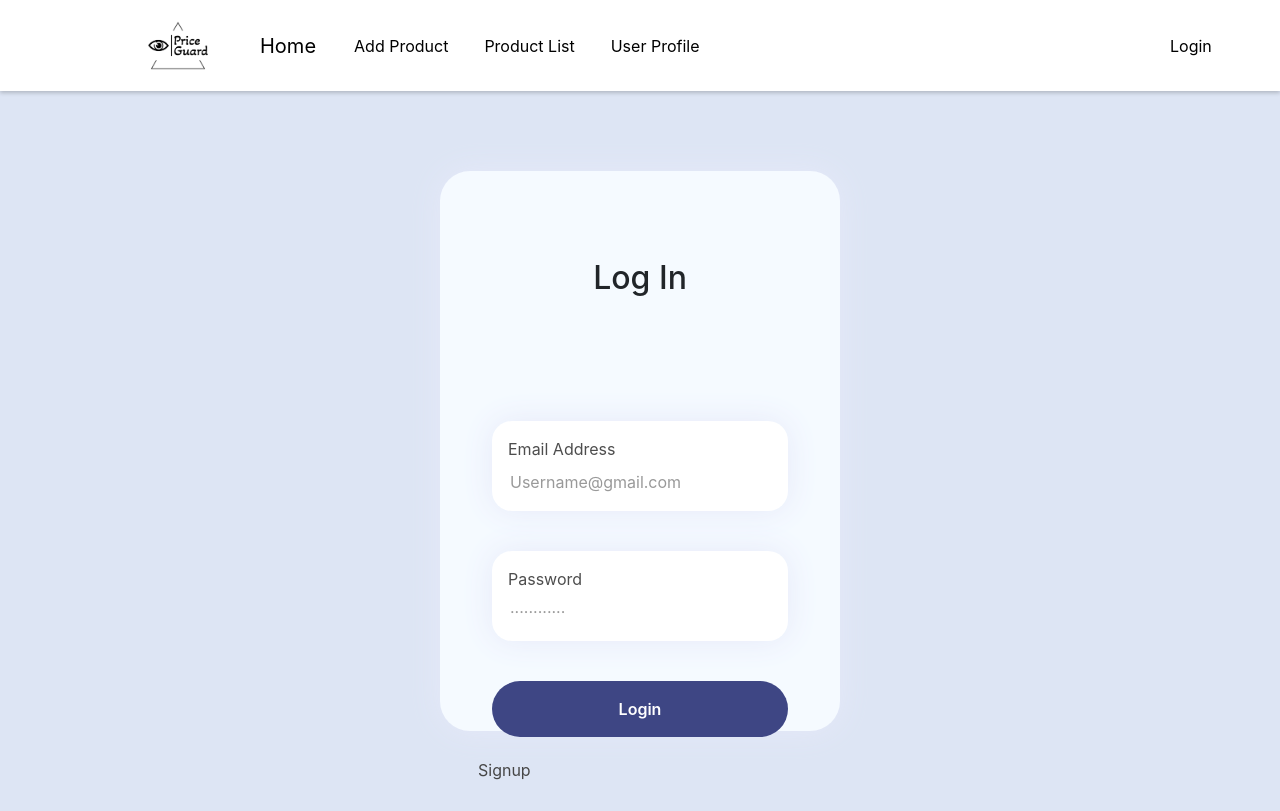
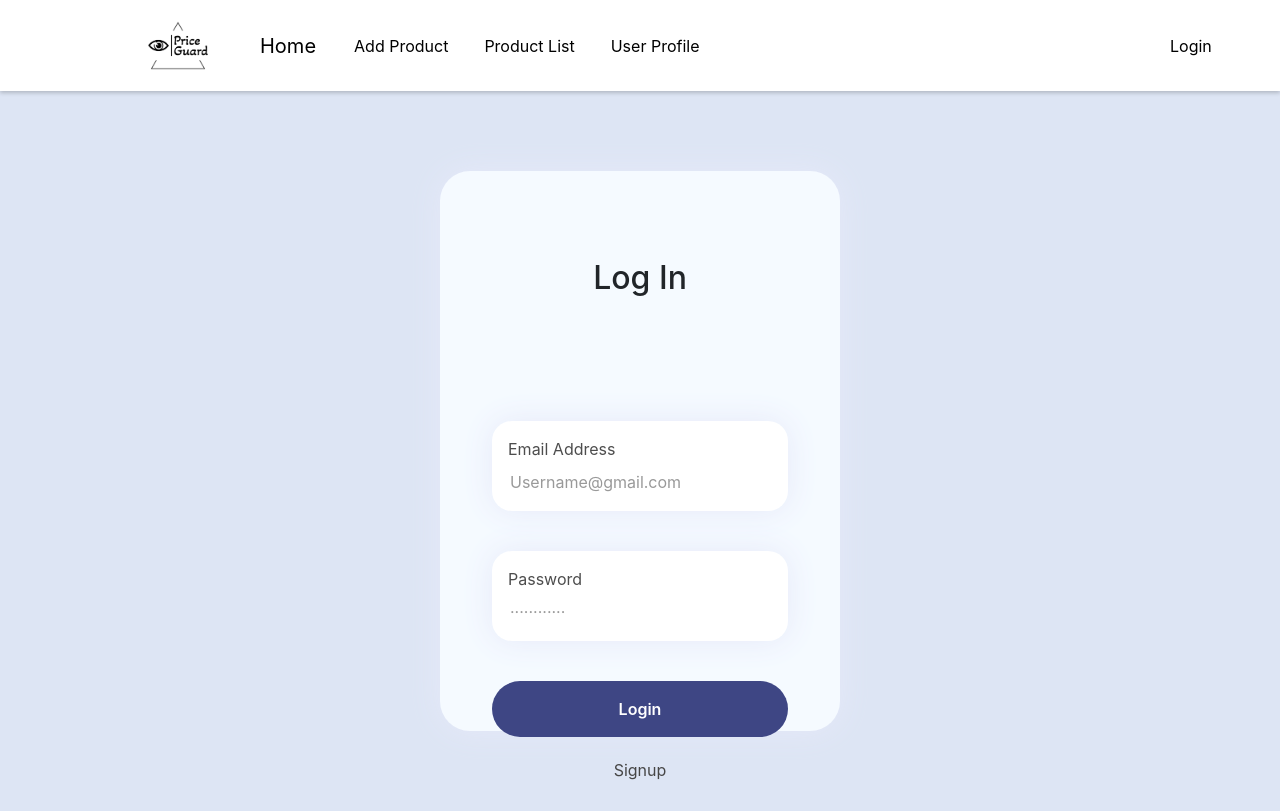
Before and after one commit to yashcarpenter/price-guard-frontend, a React (Create React App) app: page /signin in a window 1280 px wide. Built offline with nearby package versions, Linux system fonts and the light colour scheme.

Commit message:
Updated button styles

```diff
--- a/src/components/signIn/signIn.css
+++ b/src/components/signIn/signIn.css
@@ -84,12 +84,18 @@ ion-icon {
     margin: 20px;
 }
 
+.signin-signup-div{
+    display: grid;
+    justify-content: center;
+    align-items: center;
+}
+
 .signin-signup-button{
     color: #464646;
     background: none;
     border: none;
     margin: auto;
-    /* display: flex; */
+
     border: none;
     text-decoration: none;
 }
```
